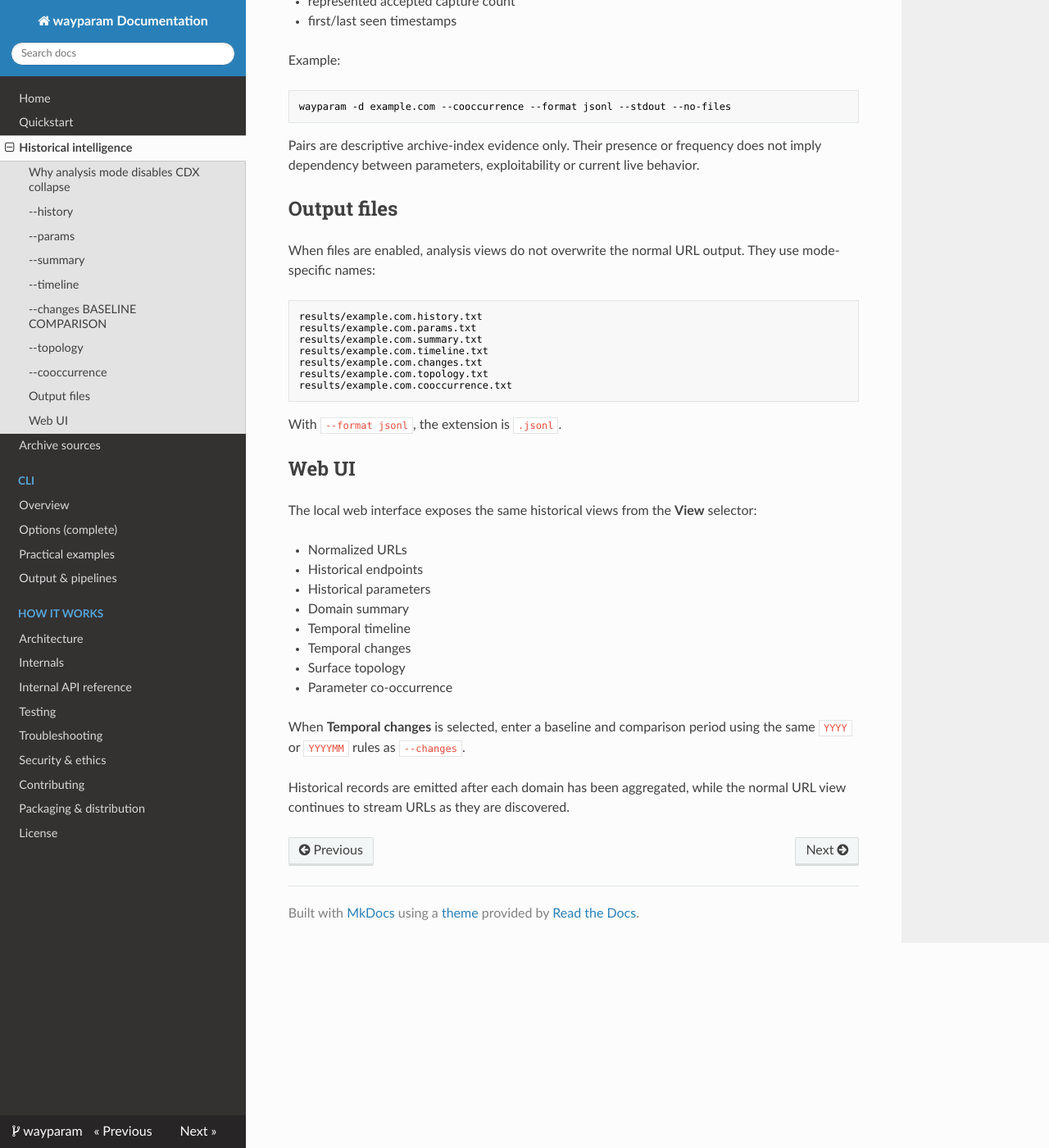
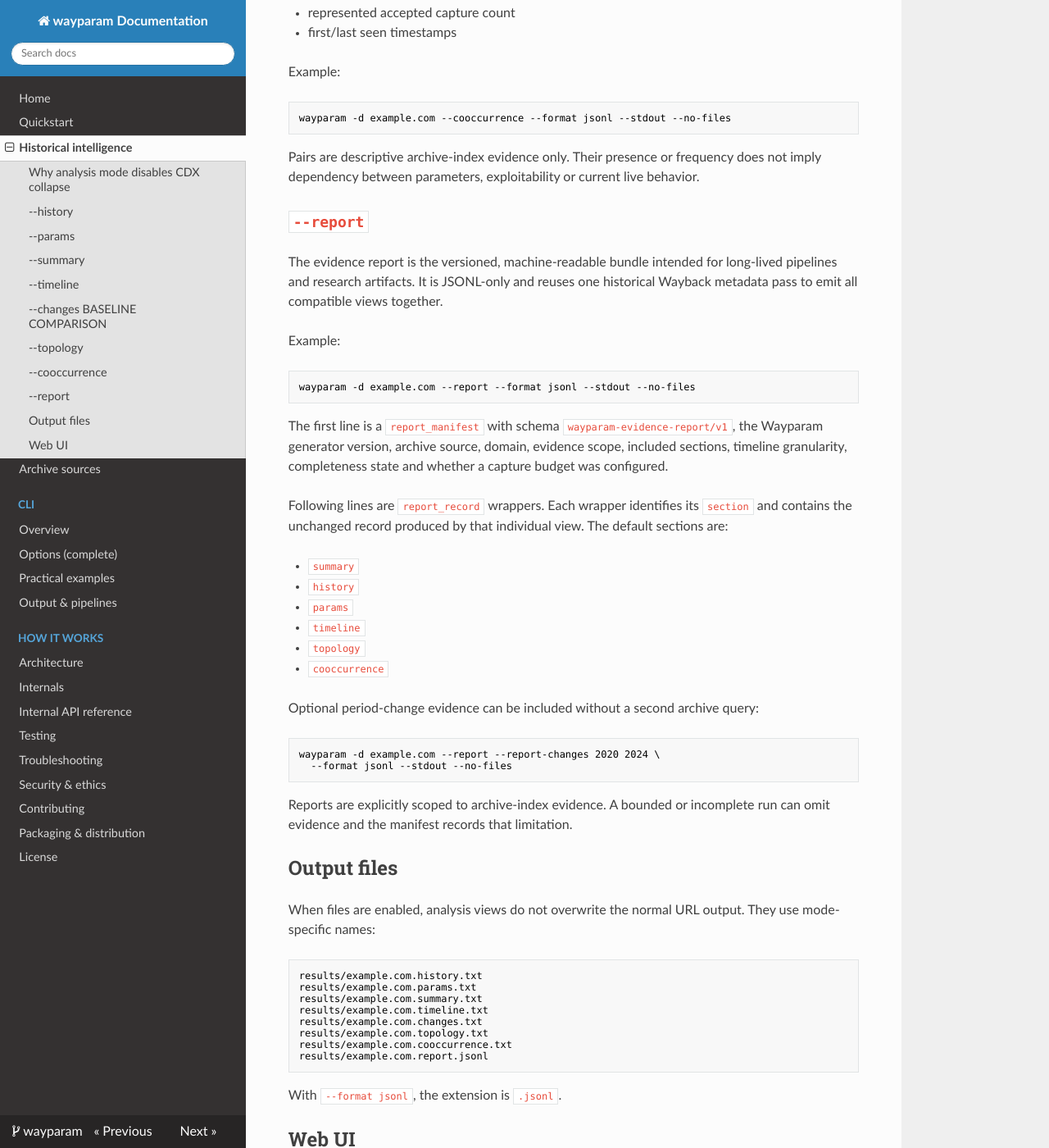
Before and after one commit to aleff-github/wayparam, an MkDocs documentation site: the page built from docs/historical-analysis.md, in a window 1280 px wide and 1400 px high, scrolled down 4307 px. Shown: the whole window at 82% size. Built offline with MkDocs 1.6.1, drawn with Linux system fonts in a browser that asks for light colours; nearby versions of some CDN libraries; some of the changed text lies outside the part shown.

Commit message:
Document versioned evidence report bundles

````diff
--- a/docs/historical-analysis.md
+++ b/docs/historical-analysis.md
@@ -3,7 +3,7 @@
 wayparam can aggregate capture-level metadata from the Wayback CDX API instead
 of returning only normalized URLs.
 
-The six analysis views are mutually exclusive:
+The individual analysis views are mutually exclusive:
 
 ```bash
 wayparam -d example.com --history
@@ -13,6 +13,7 @@
 wayparam -d example.com --changes 2020 2024
 wayparam -d example.com --topology
 wayparam -d example.com --cooccurrence
+wayparam -d example.com --report --format jsonl
 ```
 
 They work with the normal filtering, date-range, subdomain, proxy, rate-limit
@@ -210,6 +211,46 @@
 does not imply dependency between parameters, exploitability or current live
 behavior.
 
+
+## `--report`
+
+The evidence report is the versioned, machine-readable bundle intended for
+long-lived pipelines and research artifacts. It is JSONL-only and reuses one
+historical Wayback metadata pass to emit all compatible views together.
+
+Example:
+
+```bash
+wayparam -d example.com --report --format jsonl --stdout --no-files
+```
+
+The first line is a `report_manifest` with schema
+`wayparam-evidence-report/v1`, the Wayparam generator version, archive source,
+domain, evidence scope, included sections, timeline granularity, completeness
+state and whether a capture budget was configured.
+
+Following lines are `report_record` wrappers. Each wrapper identifies its
+`section` and contains the unchanged record produced by that individual view.
+The default sections are:
+
+- `summary`
+- `history`
+- `params`
+- `timeline`
+- `topology`
+- `cooccurrence`
+
+Optional period-change evidence can be included without a second archive query:
+
+```bash
+wayparam -d example.com --report --report-changes 2020 2024 \
+  --format jsonl --stdout --no-files
+```
+
+Reports are explicitly scoped to archive-index evidence. A bounded or incomplete
+run can omit evidence and the manifest records that limitation.
+
+
 ## Output files
 
 When files are enabled, analysis views do not overwrite the normal URL output.
@@ -223,6 +264,7 @@
 results/example.com.changes.txt
 results/example.com.topology.txt
 results/example.com.cooccurrence.txt
+results/example.com.report.jsonl
 ```
 
 With `--format jsonl`, the extension is `.jsonl`.
````
